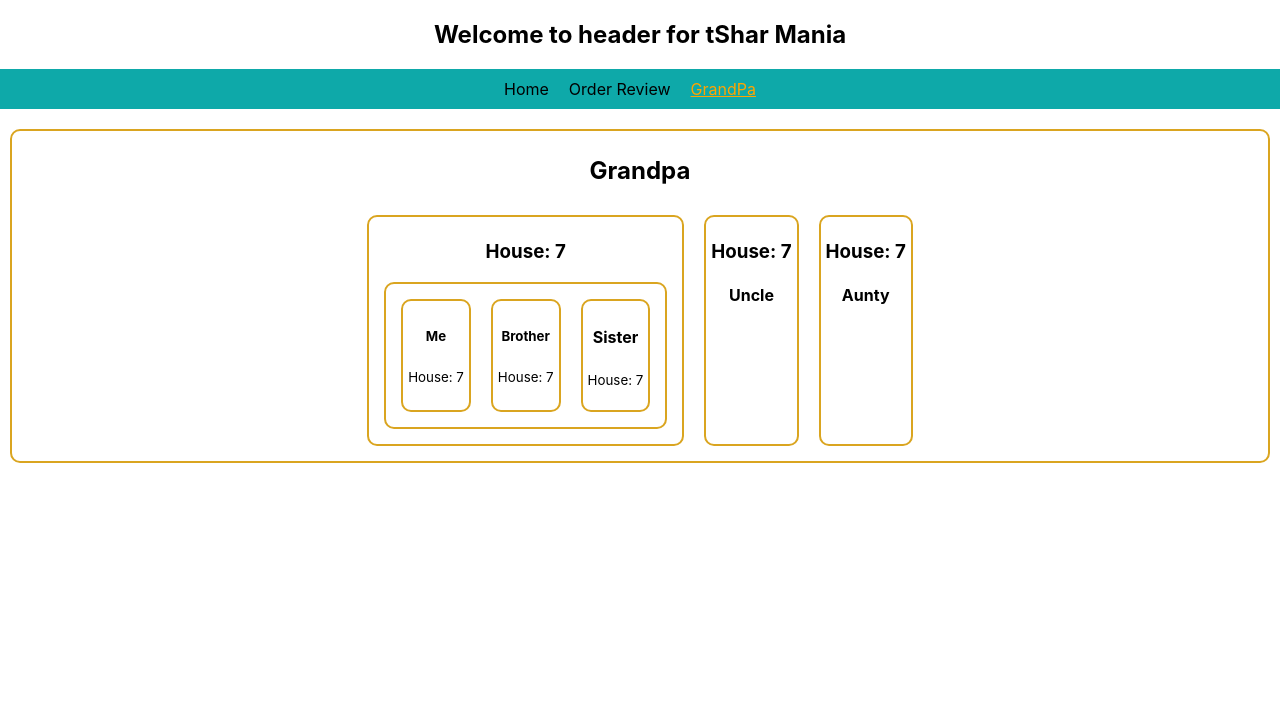
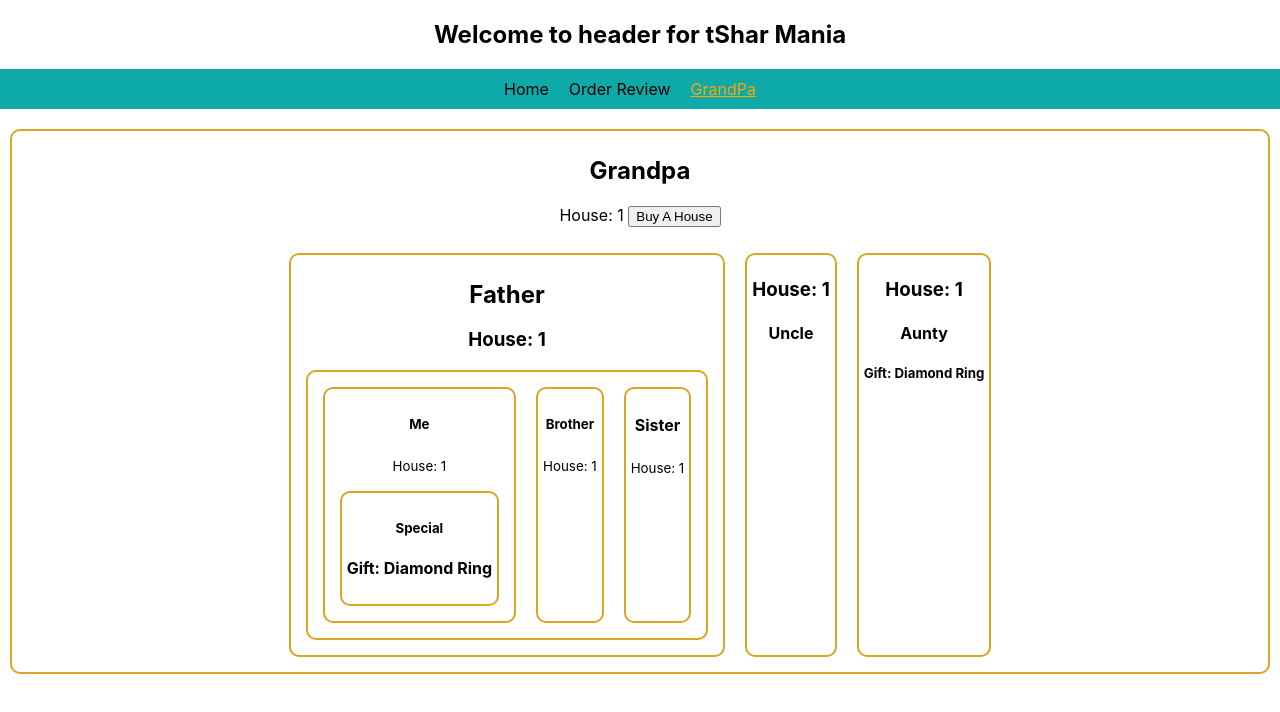
Before and after one commit to mohon63/tShart-Mania, a React (Create React App) app: page /grandpa in a window 1280 px wide. Shown: the top 712 px of the page. Built offline with nearby package versions, Linux system fonts and the light colour scheme.

Commit message:
context api

```diff
--- a/src/components/Aunty/Aunty.js
+++ b/src/components/Aunty/Aunty.js
@@ -1,10 +1,13 @@
-import React from 'react';
+import React, { useContext } from 'react';
+import { RingContext } from '../Grandpa/Grandpa';
 
 const Aunty = ({ house }) => {
+    const diamond = useContext(RingContext);
     return (
         <div>
             <h3>House: {house}</h3>
             <h4>Aunty</h4>
+            <h5>Gift: {diamond}</h5>
         </div>
     );
 };
--- a/src/components/Father/Father.js
+++ b/src/components/Father/Father.js
@@ -6,6 +6,7 @@ import Brother from './../Brother/Brother';
 const Father = ({ house }) => {
     return (
         <div>
+            <h2>Father</h2>
             <h3>House: {house}</h3>
             <div style={{ display: 'flex' }}>
                 <MySelf house={house}></MySelf>
--- a/src/components/Grandpa/Grandpa.js
+++ b/src/components/Grandpa/Grandpa.js
@@ -3,18 +3,31 @@ import Father from '../Father/Father';
 import Uncle from './../Uncle/Uncle';
 import Aunty from './../Aunty/Aunty';
 import './Grandpa.css';
+import { useState } from 'react';
+import { createContext } from 'react';
+
+export const RingContext = createContext('ring ')
 
 const Grandpa = () => {
-    const house = 7;
+    const [house, setHouse] = useState(1);
+    const ornament = 'Diamond Ring';
+    const handleBuyAHouse = () => {
+        const newHouseCount = house + 1;
+        setHouse(newHouseCount);
+    }
     return (
+        <RingContext.Provider value={ornament}>
             <div className='grandpa'>
                 <h2>Grandpa</h2>
+
+                <p>House: {house} <button onClick={handleBuyAHouse}>Buy A House</button></p>
                 <section style={{ display: 'flex', justifyContent: 'center' }}>
                     <Father house={house}></Father>
                     <Uncle house={house}></Uncle>
                     <Aunty house={house}></Aunty>
                 </section>
             </div>
+        </RingContext.Provider>
     );
 };
 
--- a/src/components/MySelf/MySelf.js
+++ b/src/components/MySelf/MySelf.js
@@ -1,10 +1,12 @@
 import React from 'react';
+import Special from '../Special/Special';
 
 const MySelf = ({ house }) => {
     return (
         <div>
             <h5>Me</h5>
             <p><small>House: {house}</small></p>
+            <Special></Special>
         </div>
     );
 };
--- /dev/null
+++ b/src/components/Special/Special.js
@@ -0,0 +1,15 @@
+import React from 'react';
+import { useContext } from 'react';
+import { RingContext } from '../Grandpa/Grandpa';
+
+const Special = () => {
+    const ring = useContext(RingContext);
+    return (
+        <div>
+            <h5>Special</h5>
+            <h4>Gift: {ring}</h4>
+        </div>
+    );
+};
+
+export default Special;
```
Lines whose indentation alone changed are shown as unchanged.
